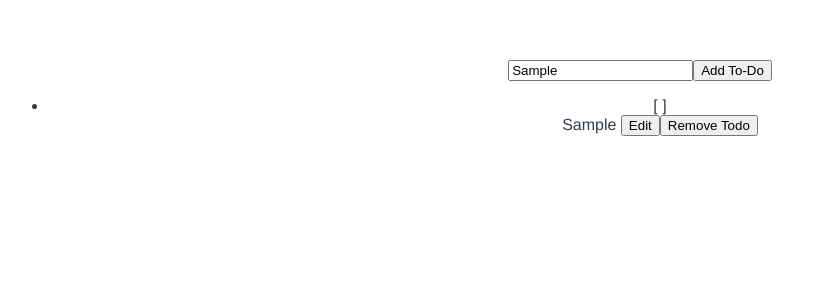
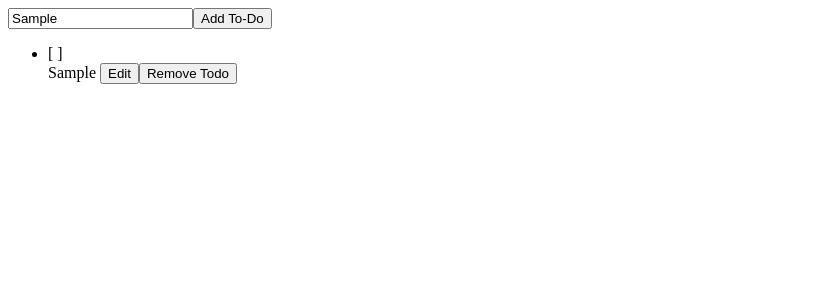
Before and after one commit to jancarlohendriks/vue-todo, a Vue app: page / in a window 1280 px wide. Both pictures are taken after typing "Sample" into the empty fields and a click on the button "Add To-Do". Shown: the top 300 px of the page, without its empty margins (0-827 px from the left). Built offline with nearby package versions, Linux system fonts and the light colour scheme.

Commit message:
added pinia state management

```diff
--- a/package.json
+++ b/package.json
@@ -9,6 +9,7 @@
     "preview": "vite preview"
   },
   "dependencies": {
+    "pinia": "^2.1.7",
     "uuidv4": "^6.2.13",
     "vue": "^3.3.8"
   },
--- a/src/App.vue
+++ b/src/App.vue
@@ -1,22 +1,23 @@
 <template>
   <div id="app">
-    <input type="text" v-model="newTodo" name="" id="" />
-    <button @click="handleAddTodo">Add To-Do</button>
+    <input type="text" v-model="newTodo" />
+    <button @click="addTodo">Add To-Do</button>
     <ul>
       <TodoItem
-        v-for="todo in filteredTodoList"
+        v-for="todo in todoList"
         :key="todo.id"
         :todo="todo"
-        @removeTodo="handleRemoveTodo"
-        @changeStatus="handleChangeStatus"
+        @removeTodo="removeTodo"
+        @toggleTodoStatus="toggleTodoStatus"
       />
     </ul>
   </div>
 </template>
 
 <script>
-import { v4 as uuid } from "uuid";
 import TodoItem from "@/components/TodoItem.vue";
+import { mapState, mapActions, mapWritableState } from "pinia";
+import { useTodoStore } from "@/stores/todos";
 
 export default {
   name: "App",
@@ -24,47 +25,28 @@ export default {
     TodoItem,
   },
   data() {
+    // const store = useTodoStore();
+
     return {
-      newTodo: "",
-      todoList: [],
+      // store,
+      // newTodo: store.newTodo,
+      // todoList: store.todoList,
     };
   },
   computed: {
-    filteredTodoList() {
-      return this.todoList;
-    },
+    ...mapWritableState(useTodoStore, ["newTodo", "todoList"]),
   },
   methods: {
-    handleAddTodo() {
-      const newTodo = {
-        id: uuid(),
-        text: this.newTodo,
-        done: false,
-      };
-      this.todoList.push(newTodo);
-    },
-    handleRemoveTodo(id) {
-      this.todoList = this.todoList.filter((todo) => todo.id !== id);
-    },
-    handleChangeStatus(id) {
-      const todo = this.todoList.find((todo) => todo.id === id);
-      if (todo) {
-        todo.done = !todo.done;
-      }
-    },
+    ...mapActions(useTodoStore, ["addTodo", "removeTodo", "toggleTodoStatus"]),
+    // addTodo() {
+    //   this.store.addTodo(this.newTodo);
+    // },
+    // removeTodo(id) {
+    //   this.store.removeTodo(id);
+    // },
+    // toggleTodoStatus(id) {
+    //   this.store.toggleTodoStatus(id);
+    // },
   },
 };
 </script>
-
-<style>
-#app {
-  font-family: Avenir, Helvetica, Arial, sans-serif;
-  text-align: center;
-  color: #2c3e50;
-  margin-top: 60px;
-}
-
-h1 {
-  font-size: 2em;
-}
-</style>
--- a/src/components/TodoItem.vue
+++ b/src/components/TodoItem.vue
@@ -1,7 +1,7 @@
 <template>
   <li>
     <p v-if="!isEditing">
-      <div @click="changeStatus">
+      <div @click="toggleTodoStatus">
         <span v-if="todo.done">[x]</span>
         <span v-else>[ ]</span>
       </div>
@@ -30,8 +30,8 @@ export default {
     removeTodo() {
       this.$emit('removeTodo', this.todo.id);
     },
-    changeStatus() {
-      this.$emit('changeStatus', this.todo.id);
+    toggleTodoStatus() {
+      this.$emit('toggleTodoStatus', this.todo.id);
     },
     startEditing() {
       this.isEditing = true;
--- a/src/main.js
+++ b/src/main.js
@@ -1,5 +1,7 @@
-import { createApp } from 'vue'
-import './style.css'
-import App from './App.vue'
+import { createApp } from "vue";
+import { createPinia } from "pinia";
+import "./style.css";
+import App from "./App.vue";
 
-createApp(App).mount('#app')
+const pinia = createPinia();
+createApp(App).use(pinia).mount("#app");
--- /dev/null
+++ b/src/stores/todos/index.js
@@ -0,0 +1,28 @@
+import { defineStore } from "pinia";
+import { v4 as uuid } from "uuid";
+
+export const useTodoStore = defineStore({
+  id: "todos",
+  state: () => ({
+    newTodo: "",
+    todoList: [],
+  }),
+  actions: {
+    addTodo(newTodo) {
+      this.todoList.push({
+        id: uuid(),
+        text: this.newTodo,
+        done: false,
+      });
+    },
+    removeTodo(id) {
+      this.todoList = this.todoList.filter((todo) => todo.id !== id);
+    },
+    toggleTodoStatus(id) {
+      const todo = this.todoList.find((todo) => todo.id === id);
+      if (todo) {
+        todo.done = !todo.done;
+      }
+    },
+  },
+});
```
Also changed, not shown: 1 other file (tests, documents, lock files or other folders).
